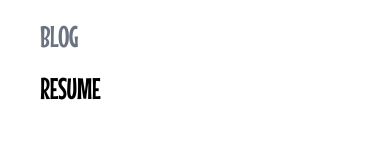
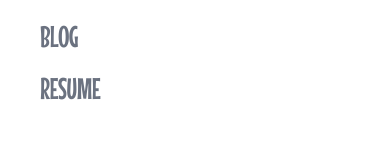
Before and after one commit to gyimadu/portfolio, a Next.js app: page / in a window 390 px wide. Both pictures are taken after a click on the button "Open Menu". Shown: the part 198-358 px from the top of the page. Built offline with nearby package versions, Linux system fonts and the light colour scheme; a web font is replaced by a local one.

Commit message:
Update mobile menu dropdown

```diff
--- a/src/app/page.tsx
+++ b/src/app/page.tsx
@@ -75,10 +75,10 @@ export default function Home() {
                   href="https://scholar.google.com/citations?hl=en&authuser=1&user=DAStgxcAAAAJ"
                   target="_blank"
                   rel="noopener noreferrer"
-                  className="block text-gray-900 hover:text-gray-600 font-extrabold text-xs md:text-sm mb-8 underline underline-offset-4 decoration-1"
+                  className="block text-gray-900 hover:text-gray-600 font-extrabold text-xs md:text-sm mb-8"
                   aria-label="Google Scholar Profile"
                 >
-                  Google Scholar
+                  <span className='underline underline-offset-4 decoration-1'>Google Scholar</span><span className="ml-1"><svg className="inline w-4 h-4 group-hover:text-blue-700 transition-colors" fill="none" stroke="currentColor" strokeWidth="2" viewBox="0 0 24 24"><path strokeLinecap="round" strokeLinejoin="round" d="M7 17L17 7M7 7h10v10" /></svg></span>
                 </a>
                 <div className='text-base md:text-base leading-normal font-medium mb-6'>
                   I study mathematics and economics at Wingate University and spend most of my time exploring applications of machine learning in financial risk management and investment decision-making.
@@ -140,7 +140,7 @@ export default function Home() {
                     {/* PortfolioLab */}
                     <div className="">
                       <div className="flex items-center gap-2 mb-1">
-                        <a href="https://github.com/gyimadu/portfolio-backtest-engine" target="_blank" rel="noopener noreferrer" className="text-base md:text-base font-semibold text-black hover:text-blue-700 transition-colors flex items-center group mb-1 underline underline-offset-4 decoration-1">
+                        <a href="https://github.com/gyimadu/portfolio-backtest-engine" target="_blank" rel="noopener noreferrer" className="text-base md:text-base text-black hover:text-blue-700 transition-colors flex items-center group mb-1 underline underline-offset-4 decoration-1">
                           PortfolioLab
                           <span className="ml-1"><svg className="inline w-4 h-4 group-hover:text-blue-700 transition-colors" fill="none" stroke="currentColor" strokeWidth="2" viewBox="0 0 24 24"><path strokeLinecap="round" strokeLinejoin="round" d="M7 17L17 7M7 7h10v10" /></svg></span>
                         </a>
@@ -150,7 +150,7 @@ export default function Home() {
                     {/* Macro Signal Builder */}
                     <div className="">
                       <div className="flex items-center gap-2 mb-1">
-                        <a href="https://github.com/gyimadu/macro-signal-builder" target="_blank" rel="noopener noreferrer" className="text-base md:text-base font-semibold text-black hover:text-blue-700 transition-colors flex items-center group mb-1 underline underline-offset-4 decoration-1">
+                        <a href="https://github.com/gyimadu/macro-signal-builder" target="_blank" rel="noopener noreferrer" className="text-base md:text-base text-black hover:text-blue-700 transition-colors flex items-center group mb-1 underline underline-offset-4 decoration-1">
                           Macro Signal Builder
                           <span className="ml-1"><svg className="inline w-4 h-4 group-hover:text-blue-700 transition-colors" fill="none" stroke="currentColor" strokeWidth="2" viewBox="0 0 24 24"><path strokeLinecap="round" strokeLinejoin="round" d="M7 17L17 7M7 7h10v10" /></svg></span>
                         </a>
@@ -160,7 +160,7 @@ export default function Home() {
                     {/* Equity Screener */}
                     <div className="">
                       <div className="flex items-center gap-2 mb-1">
-                        <a href="https://bull-app.vercel.app/screener" target="_blank" rel="noopener noreferrer" className="text-base md:text-base font-semibold text-black hover:text-blue-700 transition-colors flex items-center group mb-1 underline underline-offset-4 decoration-1">
+                        <a href="https://bull-app.vercel.app/screener" target="_blank" rel="noopener noreferrer" className="text-base md:text-base text-black hover:text-blue-700 transition-colors flex items-center group mb-1 underline underline-offset-4 decoration-1">
                           Equity Screener
                           <span className="ml-1"><svg className="inline w-4 h-4 group-hover:text-blue-700 transition-colors" fill="none" stroke="currentColor" strokeWidth="2" viewBox="0 0 24 24"><path strokeLinecap="round" strokeLinejoin="round" d="M7 17L17 7M7 7h10v10" /></svg></span>
                         </a>
@@ -170,7 +170,7 @@ export default function Home() {
                     {/* ConvertiGo */}
                     <div className="">
                       <div className="flex items-center gap-2 mb-1">
-                          <a href="https://github.com/gyimadu/cpp-financial-toolkit/tree/main/currency_converter" target="_blank" rel="noopener noreferrer" className="text-base md:text-base font-semibold text-black hover:text-blue-700 transition-colors flex items-center group mb-1 underline underline-offset-4 decoration-1">
+                          <a href="https://github.com/gyimadu/cpp-financial-toolkit/tree/main/currency_converter" target="_blank" rel="noopener noreferrer" className="text-base md:text-base text-black hover:text-blue-700 transition-colors flex items-center group mb-1 underline underline-offset-4 decoration-1">
                           ConvertiGo
                           <span className="ml-1"><svg className="inline w-4 h-4 group-hover:text-blue-700 transition-colors" fill="none" stroke="currentColor" strokeWidth="2" viewBox="0 0 24 24"><path strokeLinecap="round" strokeLinejoin="round" d="M7 17L17 7M7 7h10v10" /></svg></span>
                         </a>
@@ -180,7 +180,7 @@ export default function Home() {
                     {/* TidyTable */}
                     <div className="">
                       <div className="flex items-center gap-2 mb-1">
-                        <a href="https://data-cleaning-automation.onrender.com/" target="_blank" rel="noopener noreferrer" className="text-base md:text-base font-semibold text-black hover:text-blue-700 transition-colors flex items-center group mb-1 underline underline-offset-4 decoration-1">
+                        <a href="https://data-cleaning-automation.onrender.com/" target="_blank" rel="noopener noreferrer" className="text-base md:text-base text-black hover:text-blue-700 transition-colors flex items-center group mb-1 underline underline-offset-4 decoration-1">
                           TidyTable
                           <span className="ml-1"><svg className="inline w-4 h-4 group-hover:text-blue-700 transition-colors" fill="none" stroke="currentColor" strokeWidth="2" viewBox="0 0 24 24"><path strokeLinecap="round" strokeLinejoin="round" d="M7 17L17 7M7 7h10v10" /></svg></span>
                         </a>
--- a/src/components/MobileMenu.tsx
+++ b/src/components/MobileMenu.tsx
@@ -66,9 +66,10 @@ export default function MobileMenu() {
             </Link>
             <Link
               href="/resume.pdf"
-              target="_self"
-              rel="noopener noreferrer"
-              className="text-3xl transform transition-all duration-500 delay-300"
+              onClick={() => setIsOpen(false)}
+              className={`text-3xl transform transition-all duration-500 delay-150 ${
+                isOpen ? 'translate-x-0 opacity-100' : '-translate-x-8 opacity-0'
+              } ${pathname === '/resume.pdf' ? 'text-black underline underline-offset-4' : 'text-gray-500'}`}
             >
               Resume
             </Link>
```
